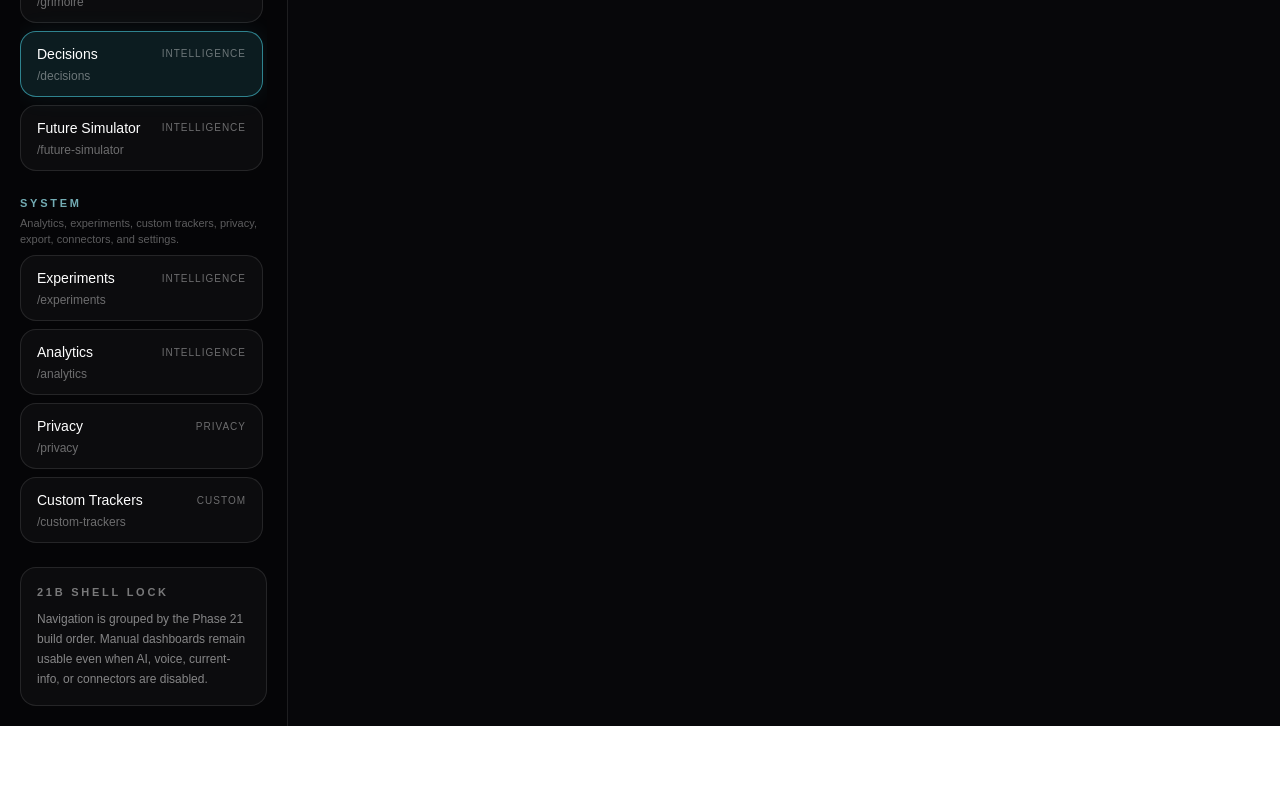
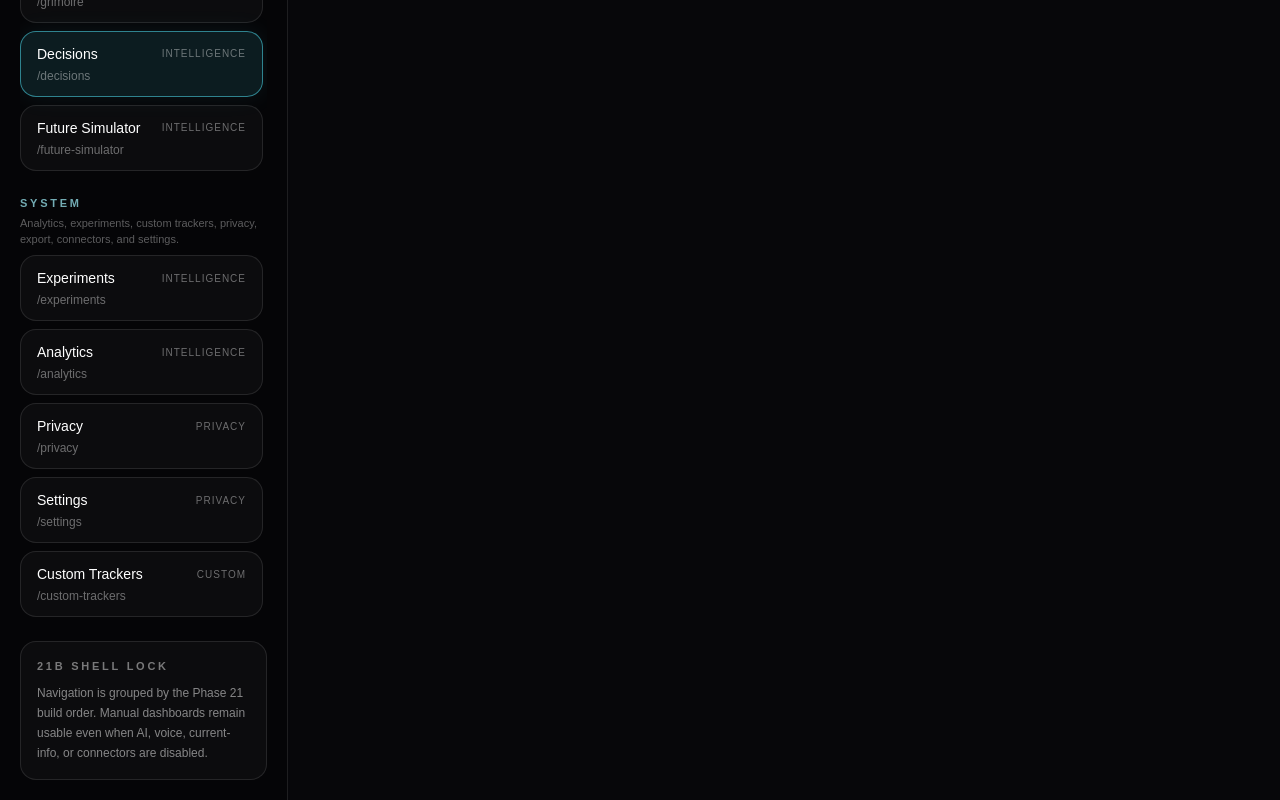
Before and after one commit to AneeshHatkar/ascendos, a Next.js app: page /decisions in a window 1280 px wide. Shown: the part 2474-3274 px from the top of the page. Before the commit the page ends 3200 px from the top, so only its background shows below. Built offline with nearby package versions, Linux system fonts and the light colour scheme; no server answers.

Commit message:
Fix auth errors and align settings route coverage

```diff
--- a/scripts/audit-phase-21n.mjs
+++ b/scripts/audit-phase-21n.mjs
@@ -109,6 +109,7 @@ const canonicalRoutes = [
   "/experiments",
   "/analytics",
   "/privacy",
+  "/settings",
   "/custom-trackers",
 ];
 
--- a/scripts/validate-route-coverage.mjs
+++ b/scripts/validate-route-coverage.mjs
@@ -34,6 +34,7 @@ const canonicalRoutes = [
   "/experiments",
   "/analytics",
   "/privacy",
+  "/settings",
   "/custom-trackers",
 ];
 
--- a/src/app/auth/login/page.tsx
+++ b/src/app/auth/login/page.tsx
@@ -1,17 +1,43 @@
 import Link from "next/link";
+
 import { signInWithPassword } from "@/lib/auth/actions";
 
-export default function LoginPage() {
+type LoginPageProps = {
+  searchParams: Promise<{
+    error?: string | string[];
+  }>;
+};
+
+export default async function LoginPage({
+  searchParams,
+}: LoginPageProps) {
+  const params = await searchParams;
+  const errorMessage = Array.isArray(params.error)
+    ? params.error[0]
+    : params.error;
+
   return (
     <main className="flex min-h-screen items-center justify-center bg-[#07070a] px-6 text-white">
       <section className="w-full max-w-md rounded-[2rem] border border-white/10 bg-white/[0.04] p-8">
         <p className="text-sm uppercase tracking-[0.35em] text-cyan-200/70">
           ascendOS
         </p>
+
         <h1 className="mt-4 text-3xl font-semibold">Login</h1>
+
         <p className="mt-3 text-sm leading-6 text-white/50">
           Access your proof-first personal operating system.
         </p>
+
+        {errorMessage ? (
+          <div
+            role="alert"
+            aria-live="polite"
+            className="mt-6 rounded-2xl border border-red-300/20 bg-red-300/10 px-4 py-3 text-sm leading-6 text-red-100"
+          >
+            {errorMessage}
+          </div>
+        ) : null}
 
         <form action={signInWithPassword} className="mt-8 space-y-4">
           <label className="block">
@@ -20,6 +46,7 @@ export default function LoginPage() {
               name="email"
               type="email"
               required
+              autoComplete="email"
               className="mt-2 w-full rounded-2xl border border-white/10 bg-black/30 px-4 py-3 text-white outline-none focus:border-cyan-300/50"
             />
           </label>
@@ -30,6 +57,7 @@ export default function LoginPage() {
               name="password"
               type="password"
               required
+              autoComplete="current-password"
               className="mt-2 w-full rounded-2xl border border-white/10 bg-black/30 px-4 py-3 text-white outline-none focus:border-cyan-300/50"
             />
           </label>
--- a/src/lib/auth/actions.ts
+++ b/src/lib/auth/actions.ts
@@ -24,7 +24,10 @@ export async function signInWithPassword(formData: FormData): Promise<void> {
   });
 
   if (error) {
-    redirectWithAuthError("/auth/login", error.message);
+    redirectWithAuthError(
+      "/auth/login",
+      "Unable to sign in. Check your email and password and try again.",
+    );
   }
 
   redirect("/command");
--- a/src/lib/dashboard-registry.ts
+++ b/src/lib/dashboard-registry.ts
@@ -217,6 +217,12 @@ export const DASHBOARD_REGISTRY: DashboardRegistryItem[] = [
     description: "Data controls, consent, memory approval, export, delete, and safety boundaries.",
   },
   {
+    title: "Settings",
+    route: "/settings",
+    domain: "privacy",
+    description: "Profile, Athena preferences, privacy controls, provider status, backup, and application settings.",
+  },
+  {
     title: "Custom Trackers",
     route: "/custom-trackers",
     domain: "custom",
--- a/src/lib/routes.ts
+++ b/src/lib/routes.ts
@@ -31,6 +31,7 @@ export const CANONICAL_ROUTES = [
   "/experiments",
   "/analytics",
   "/privacy",
+  "/settings",
   "/custom-trackers",
 ] as const;
 
@@ -112,7 +113,13 @@ export const ROUTE_GROUPS = [
     id: "system",
     label: "System",
     description: "Analytics, experiments, custom trackers, privacy, export, connectors, and settings.",
-    routes: ["/experiments", "/analytics", "/privacy", "/custom-trackers"],
+    routes: [
+      "/experiments",
+      "/analytics",
+      "/privacy",
+      "/settings",
+      "/custom-trackers",
+    ],
   },
 ] as const satisfies ReadonlyArray<{
   id: string;
```
Also changed, not shown: 1 other file (tests, documents, lock files or other folders).
